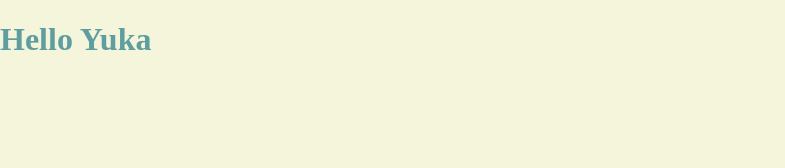
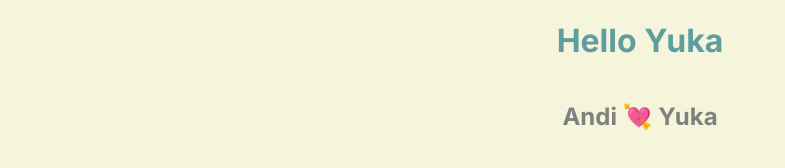
Before and after one commit to yukaztn/ajarin-yuka, a plain HTML site: page index.html in a window 1280 px wide. Shown: the whole page, without its empty margins (0-785 px from the left). Drawn offline with Linux system fonts and the light colour scheme.

Commit message:
Update index.html and style.css

```diff
--- a/index.html
+++ b/index.html
@@ -4,9 +4,13 @@
     <meta charset="UTF-8">
     <meta name="viewport" content="width=device-width, initial-scale=1.0">
     <link rel="stylesheet" href="style.css">
+    <link rel="preconnect" href="https://fonts.googleapis.com">
+    <link rel="preconnect" href="https://fonts.gstatic.com" crossorigin>
+    <link href="https://fonts.googleapis.com/css2?family=Inter:wght@100..900&display=swap" rel="stylesheet">
     <title>Document</title>
 </head>
 <body>
     <h1>Hello Yuka</h1>
+    <h2>Andi 💘 Yuka</h2>
 </body>
 </html>
--- a/style.css
+++ b/style.css
@@ -2,8 +2,19 @@ body{
     padding: 0;
     margin: 0;
     background-color: beige;
+    display: flex;
+    justify-content: center;
+    flex-direction: column;
 }
 
 h1{
     color: cadetblue;
+    font-family: "Inter", sans-serif;
+    text-align: center;
 }
+
+h2{
+    color: grey;
+    font-family: "Inter", sans-serif;
+    text-align: center;
+}
```
